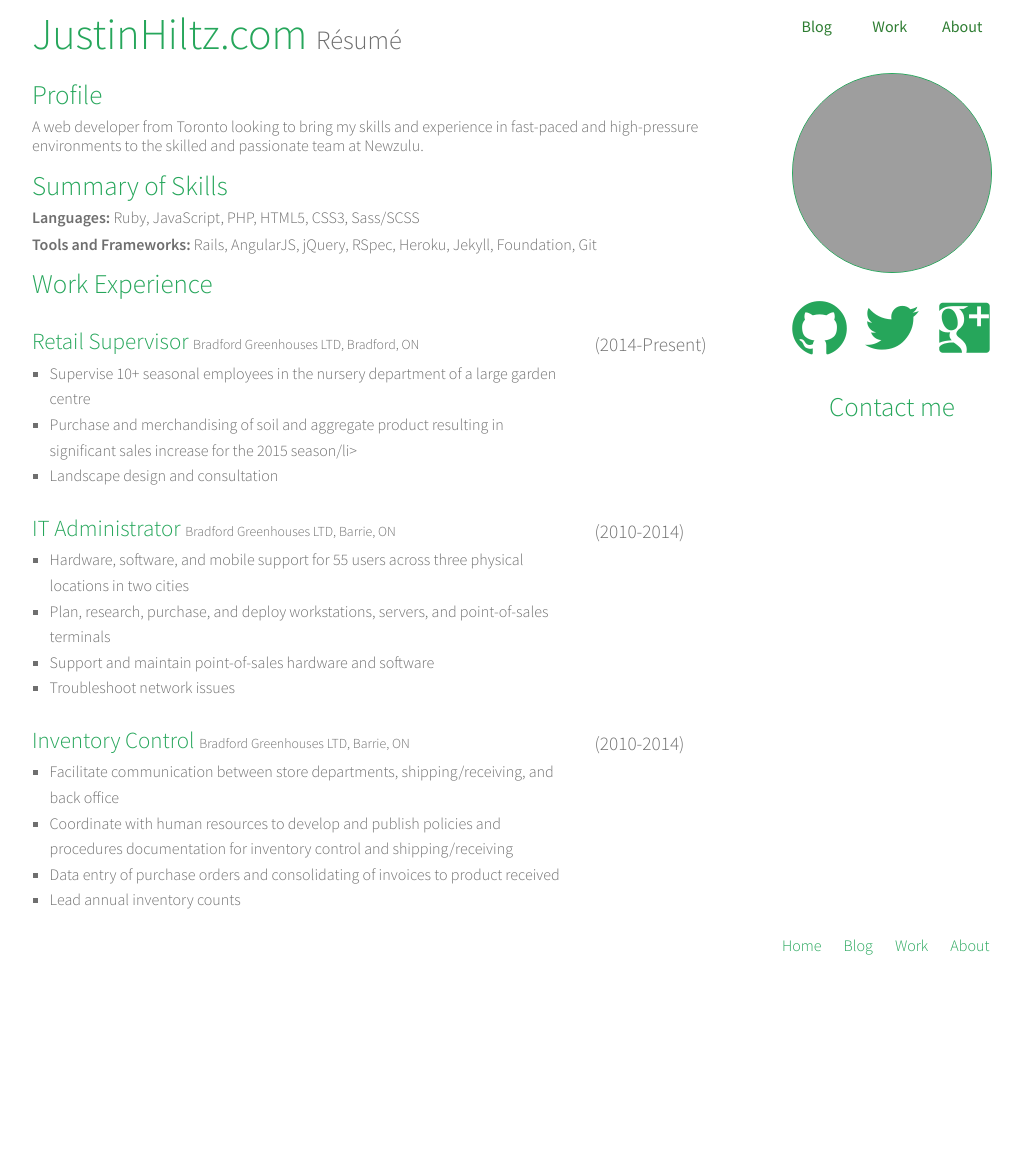
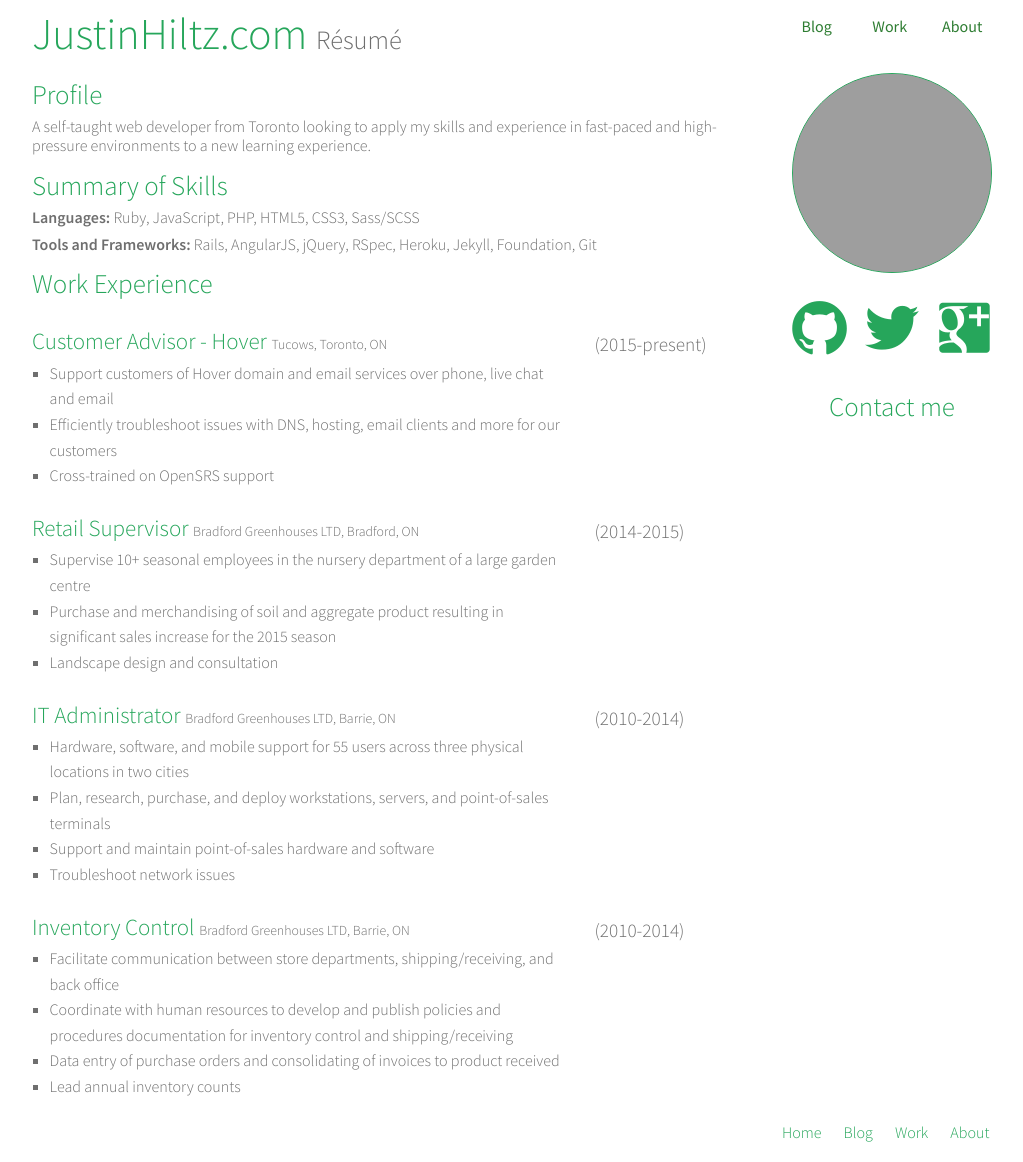
Before and after one commit to JustinHiltz/JustinHiltz.github.io, a Jekyll site: the page built from resume/index.html, in a window 1280 px wide. Shown: the whole page, without its empty margins (123-1146 px from the left). Built offline with Jekyll 4.4.1, drawn with Linux system fonts in a browser that asks for light colours; Markdown is read by kramdown in place of the engine named in the settings; comment, search, counter and statistics services are not loaded; before the commit the page ends 976 px from its top, so only the background shows below that; grey boxes are pictures that could not be loaded.

Commit message:
Update resume

```diff
--- a/resume/index.html
+++ b/resume/index.html
@@ -4,7 +4,7 @@ title: Résumé
 ---
 <h3>Profile</h3>
 <p class="resume">
-	A web developer from Toronto looking to bring my skills and experience in fast-paced and high-pressure environments to the skilled and passionate team at Newzulu.
+	A self-taught web developer from Toronto looking to apply my skills and experience in fast-paced and high-pressure environments to a new learning experience.
 </p>
 <div class="row">
   <div class="large-12 columns">
@@ -22,6 +22,21 @@ title: Résumé
     <h3>Work Experience</h3>
     <br />
   </div>
+	<div class="large-9 columns">
+		<h4>
+			Customer Advisor - Hover
+			<small>Tucows, Toronto, ON</small>
+		</h4>
+		<ul class="square">
+			<li>Support customers of Hover domain and email services over phone, live chat and email</li>
+			<li>Efficiently troubleshoot issues with DNS, hosting, email clients and more for our customers</li>
+			<li>Cross-trained on OpenSRS support</li>
+		</ul>
+	</div>
+	<div class="large-3 columns right">
+		<p>(2015-present)</p>
+	</div>
+
   <div class="large-9 columns">
 		<h4>
 			Retail Supervisor
@@ -29,12 +44,12 @@ title: Résumé
 		</h4>
 		<ul class="square">
 			<li>Supervise 10+ seasonal employees in the nursery department of a large garden centre</li>
-			<li>Purchase and merchandising of soil and aggregate product resulting in significant sales increase for the 2015 season/li>
+			<li>Purchase and merchandising of soil and aggregate product resulting in significant sales increase for the 2015 season</li>
 			<li>Landscape design and consultation</li>
 		</ul>
 	</div>
 	<div class="large-3 columns right">
-		<p>(2014-Present)</p>
+		<p>(2014-2015)</p>
 	</div>
 
 	<div class="large-9 columns">
```
Also changed, not shown: 10 other files.
